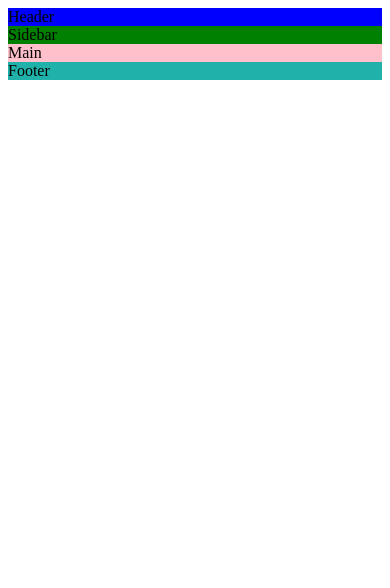
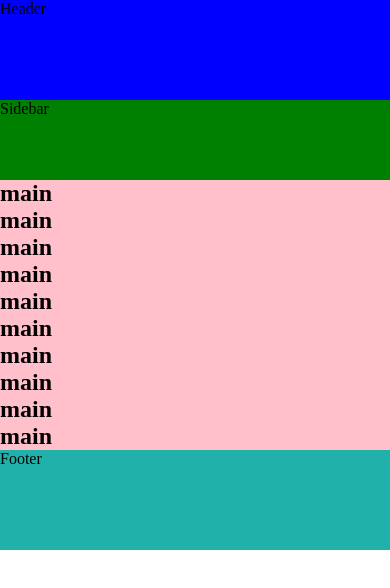
Before and after one commit to BondhanMondal/grid-conceptual, a plain HTML site: page layout.html in a window 390 px wide. Drawn offline with Linux system fonts and the light colour scheme.

Commit message:
part two done

```diff
--- a/layout.html
+++ b/layout.html
@@ -11,7 +11,18 @@
     <div class="main-wrapper">
         <div class="header">Header</div>
         <div class="sidebar">Sidebar</div>
-        <div class="main-content">Main</div>
+        <div class="main-content">
+            <h2>main</h2>
+            <h2>main</h2>
+            <h2>main</h2>
+            <h2>main</h2>
+            <h2>main</h2>
+            <h2>main</h2>
+            <h2>main</h2>
+            <h2>main</h2>
+            <h2>main</h2>
+            <h2>main</h2>
+        </div>
         <div class="footer">Footer</div>
     </div>
 </body>
--- a/styles.css
+++ b/styles.css
@@ -1,13 +1,40 @@
+* {
+    margin: 0;
+    padding: 0;
+    box-sizing: border-box;
+}
+.main-wrapper{
+    display: grid;
+    grid-template-columns: repeat(12, 1fr);
+    grid-template-rows: 100px 1fr 100px;
+}
 .header{
     background-color: blue;
+    grid-column: 1 / -1;
 
 }
 .sidebar{
     background-color: green;
+    grid-column: 1 / 3;
 }
 .main-content{
     background-color: pink;
+    grid-column: 3 / -1;
 }
 .footer{
     background-color: lightseagreen;
+    grid-column: 1 / -1;
 }
+
+@media only screen and (max-width:900px) {
+    .sidebar{
+        grid-column: 1 / -1;
+    }
+    .main-wrapper{
+        grid-template-rows: 100px 80px auto 100px;
+    }
+    .main-content{
+        grid-column: 1/ -1;
+    }
+
+}
```
